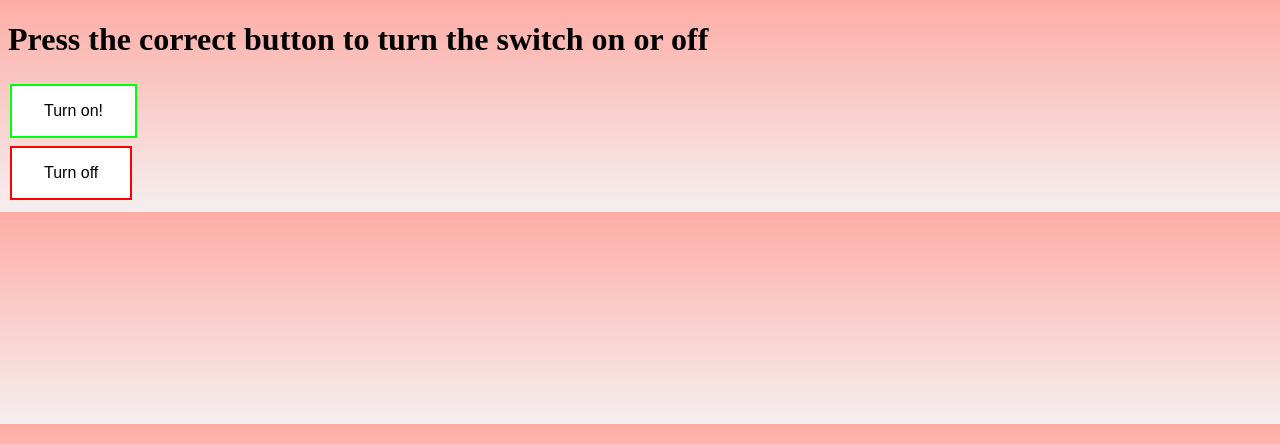
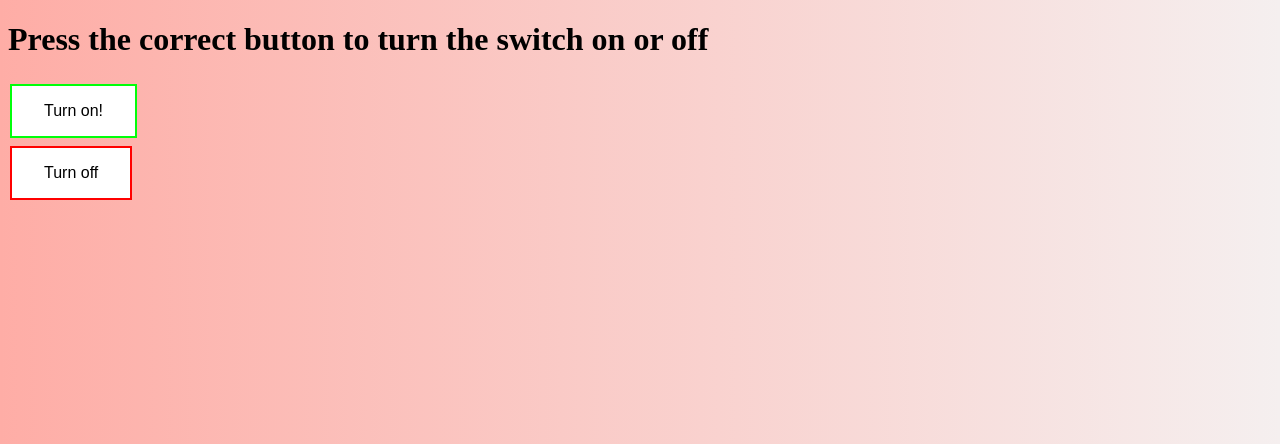
Before and after one commit to pro-gamer007/Bro-Website-Thingy, a Flask app: page / in a window 1280 px wide. Shown: the top 444 px of the page. Run offline with Flask 2, Linux system fonts and the light colour scheme.

Commit message:
WHY DOES HTML SHIT HAVE TO DO SOO MUCH REPEATING SHIT ITS ACCTUALY GAY

```diff
--- a/templates/index.html
+++ b/templates/index.html
@@ -34,7 +34,7 @@
     color: white;
   }
   body {
-    background-image: linear-gradient(#feada6, #f5efef);
+    background-image: linear-gradient(to right, #feada6, #f5efef);
 }
   </style>
 
```
